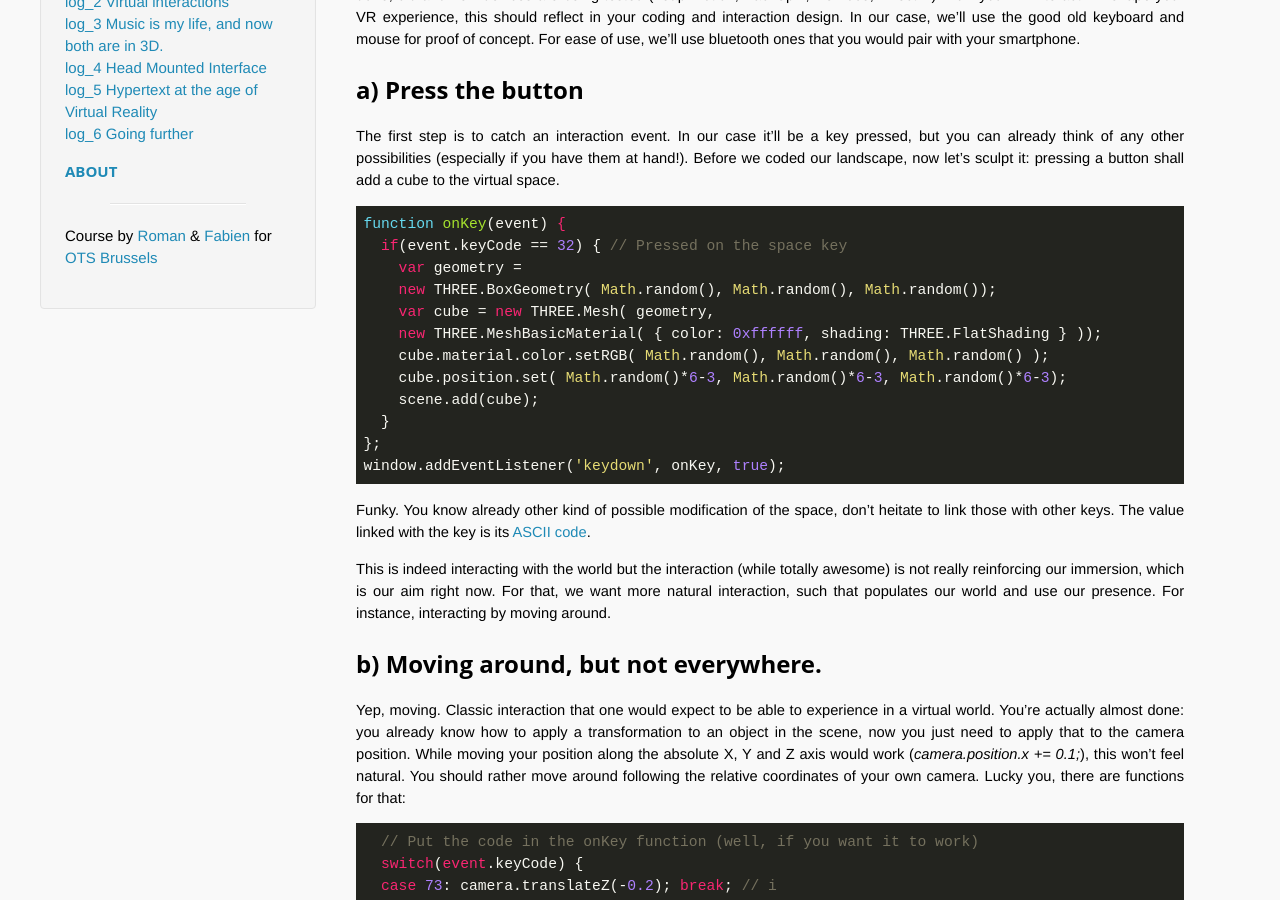
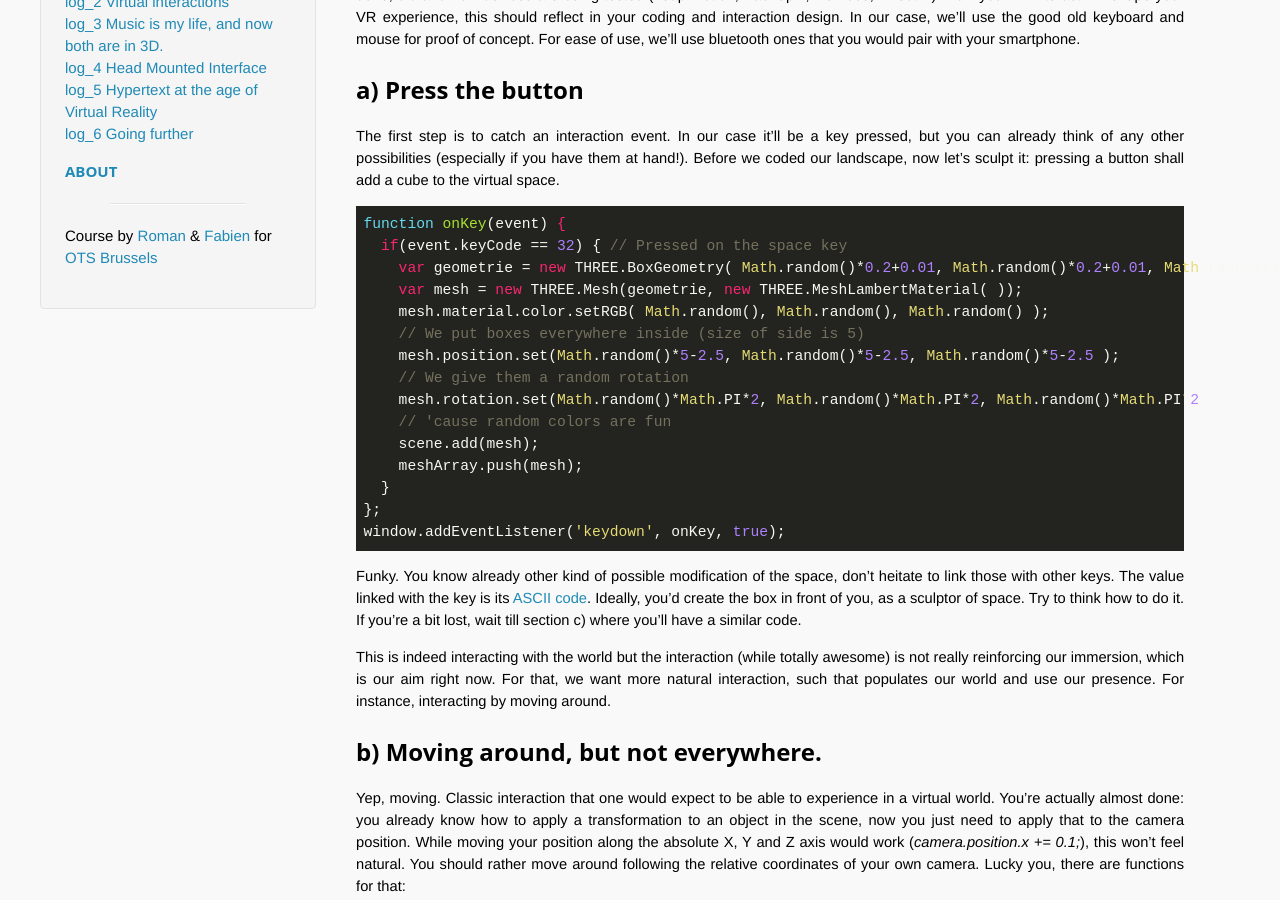
Before and after one commit to OpenTechSchool-Brussels/webVR-for-3D-graphics-and-music, a Jekyll site: the page built from interacting-within-the-scene.markdown, in a window 1280 px wide and 900 px high, scrolled down 321 px. Built offline with Jekyll 4.4.1, drawn with Linux system fonts in a browser that asks for light colours; Markdown is read by kramdown in place of the engine named in the settings.

Commit message:
Update interacting-within-the-scene.markdown

````diff
--- a/interacting-within-the-scene.markdown
+++ b/interacting-within-the-scene.markdown
@@ -16,19 +16,22 @@ The first step is to catch an interaction event. In our case it'll be a key pres
 ```javascript
 function onKey(event) {
   if(event.keyCode == 32) { // Pressed on the space key
-    var geometry =
-	new THREE.BoxGeometry( Math.random(), Math.random(), Math.random());
-    var cube = new THREE.Mesh( geometry,
-	new THREE.MeshBasicMaterial( { color: 0xffffff, shading: THREE.FlatShading } ));
-    cube.material.color.setRGB( Math.random(), Math.random(), Math.random() );
-    cube.position.set( Math.random()*6-3, Math.random()*6-3, Math.random()*6-3);
-    scene.add(cube);
+    var geometrie = new THREE.BoxGeometry( Math.random()*0.2+0.01, Math.random()*0.2+0.01, Math.random()*0.2+0.01 );
+    var mesh = new THREE.Mesh(geometrie, new THREE.MeshLambertMaterial( ));
+    mesh.material.color.setRGB( Math.random(), Math.random(), Math.random() );
+    // We put boxes everywhere inside (size of side is 5)
+    mesh.position.set(Math.random()*5-2.5, Math.random()*5-2.5, Math.random()*5-2.5 );
+    // We give them a random rotation
+    mesh.rotation.set(Math.random()*Math.PI*2, Math.random()*Math.PI*2, Math.random()*Math.PI*2 );
+    // 'cause random colors are fun
+    scene.add(mesh);
+    meshArray.push(mesh);
   }
 };
 window.addEventListener('keydown', onKey, true);
 ```
 
-Funky. You know already other kind of possible modification of the space, don't heitate to link those with other keys. The value linked with the key is its [ASCII code](https://en.wikipedia.org/wiki/ASCII#ASCII_printable_code_chart).
+Funky. You know already other kind of possible modification of the space, don't heitate to link those with other keys. The value linked with the key is its [ASCII code](https://en.wikipedia.org/wiki/ASCII#ASCII_printable_code_chart). Ideally, you'd create the box in front of you, as a sculptor of space. Try to think how to do it. If you're a bit lost, wait till section c) where you'll have a similar code.
 
 This is indeed interacting with the world but the interaction (while totally awesome) is not really reinforcing our immersion, which is our aim right now. For that, we want more natural interaction, such that populates our world and use our presence. For instance, interacting by moving around.
 
````
